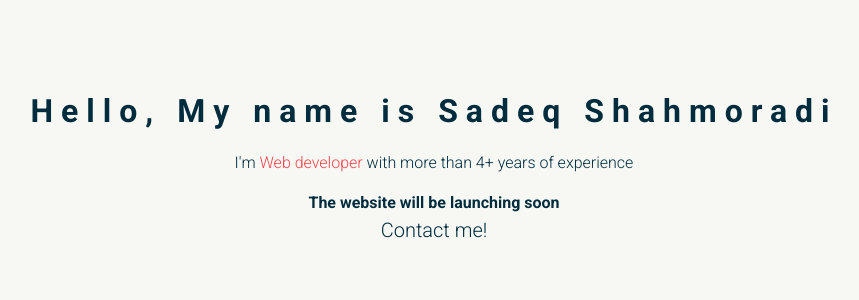
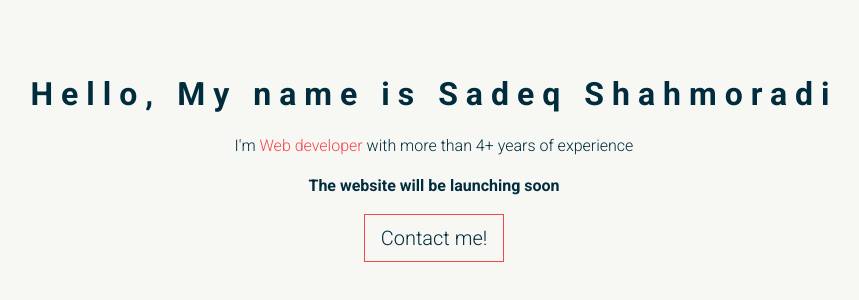
Before and after one commit to sadeq76/sadeq, a website: page index.html in a window 1280 px wide. Shown: the part 234-534 px from the top of the page, without its empty margins (206-1065 px from the left). Drawn offline with Linux system fonts and the light colour scheme.

Commit message:
add contafct page

```diff
--- a/index.html
+++ b/index.html
@@ -35,7 +35,7 @@
       </p>
 
       <p class="bold">The website will be launching soon</p>
-      <a href="/src/pages/contact.html">Contact me!</a>
+      <a class="btn mt-4" href="/src/pages/contact.html">Contact me!</a>
     </header>
   </body>
 </html>
--- a/src/assets/styles/base/reset.css
+++ b/src/assets/styles/base/reset.css
@@ -18,7 +18,7 @@
 }
 
 body {
-  font-family: 'Roboto', sans-serif;
+  font-family: "Roboto", sans-serif;
   font-size: 1rem;
   width: 100vw;
   height: 100vh;
--- a/src/assets/styles/components/s-btn.css
+++ b/src/assets/styles/components/s-btn.css
@@ -1,8 +1,10 @@
-.btn-icon {
+.btn {
   height: 3rem;
-  width: 3rem;
   background-color: transparent;
-  border: 1px solid rgb(var(--primary-color));
-  padding: 1rem;
-  border-radius: 50%;
+  border: calc(1px * var(--border-width)) solid rgb(var(--primary-color));
+  padding: calc(0.25rem * var(--base-space));
+
+  display: flex;
+  justify-content: center;
+  align-items: center;
 }
```
Also changed, not shown: src/pages/contact.html (+4 -2 lines), src/assets/styles/pages/index.css (added), src/main.js (deleted).
